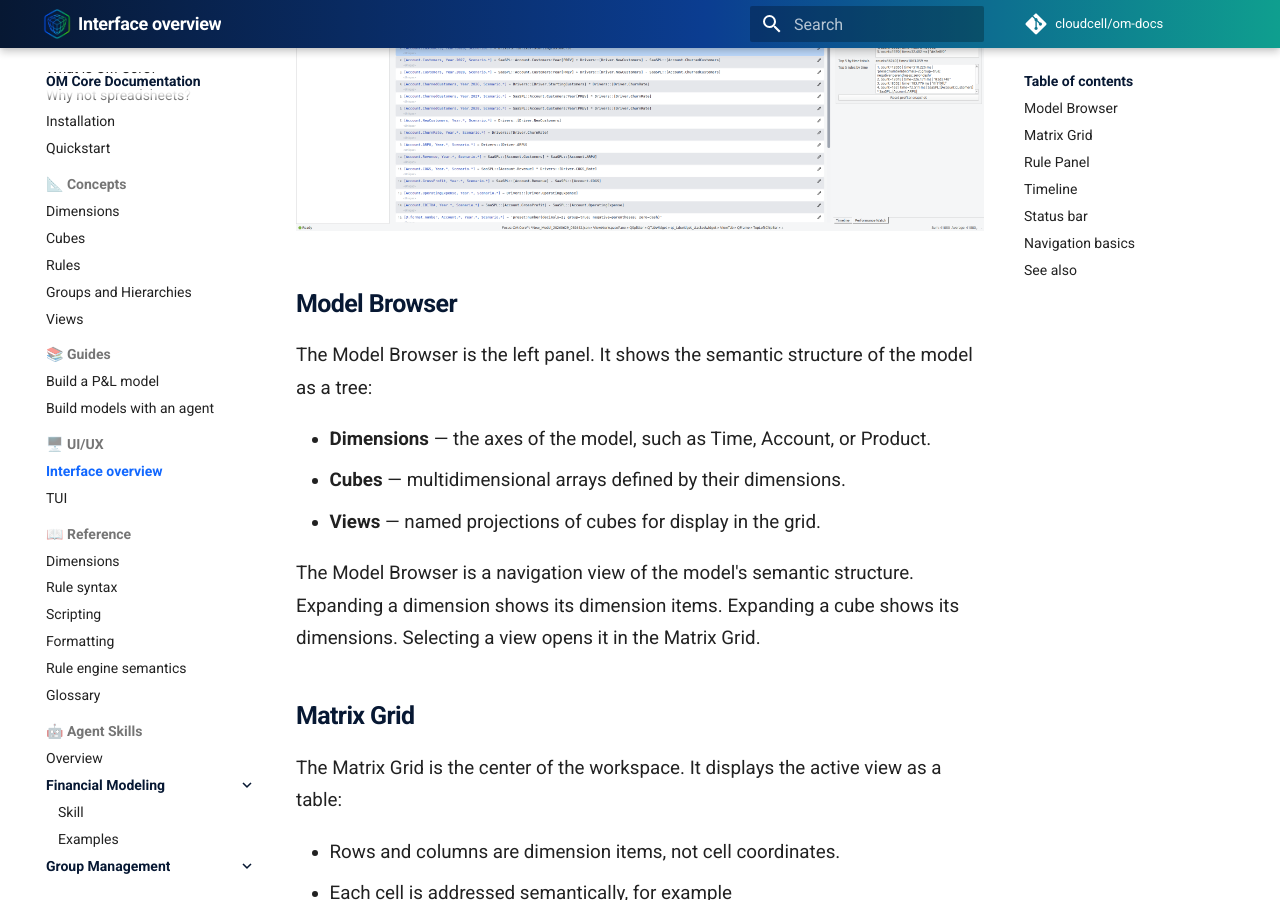
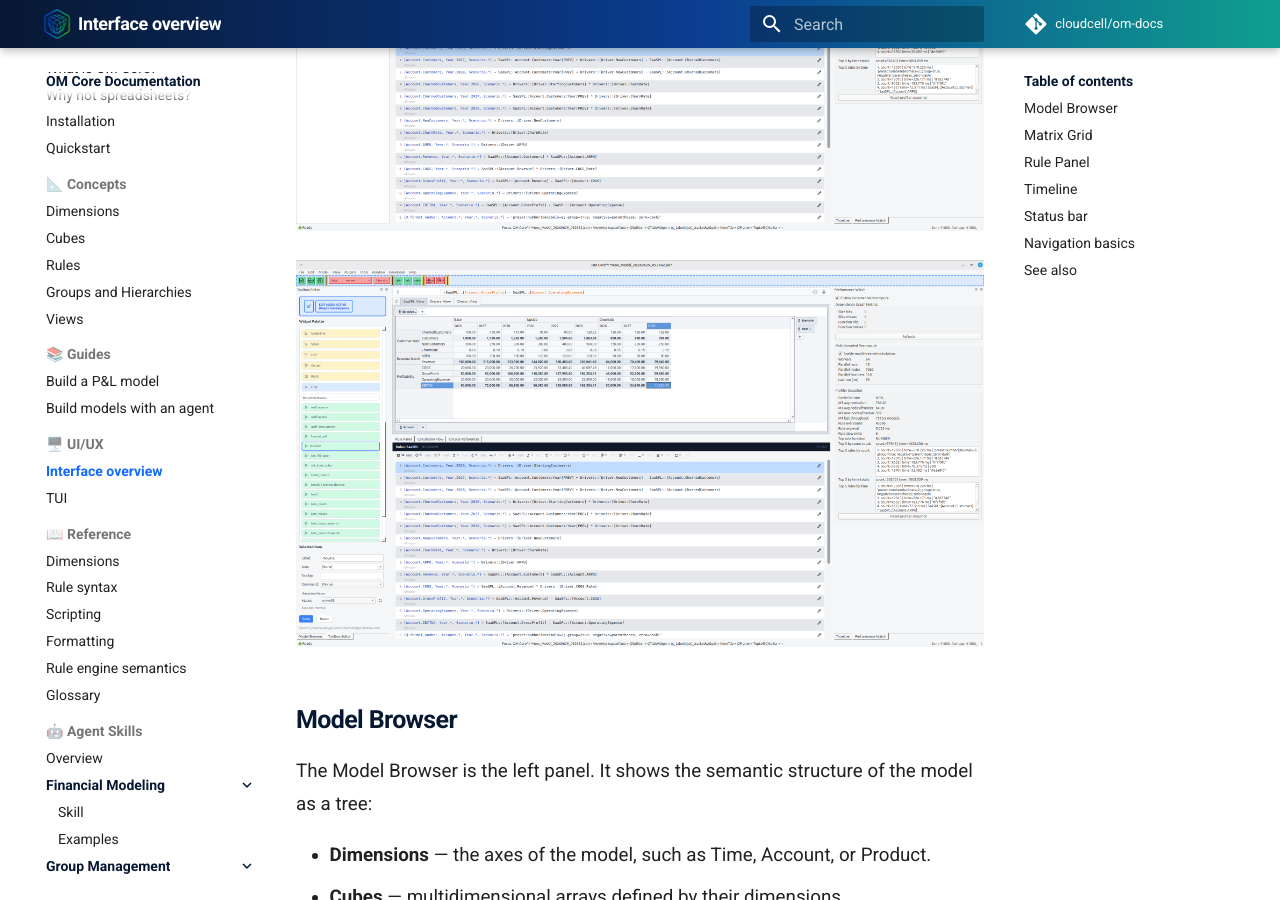
Before and after one commit to cloudcell/om-docs, an MkDocs documentation site: the page built from docs/ui-ux/interface.md, in a window 1280 px wide and 900 px high, scrolled down 827 px. Built offline with MkDocs 1.6.1 and Material for MkDocs 9.7.7, drawn with Linux system fonts in a browser that asks for light colours; comment, search, counter and statistics services are not loaded.

Commit message:
docs: add toolbox editor screenshot to interface guide
Add om-core-toolbox-macro.png screenshot showing toolbox editor interface to interface guide introduction.

```diff
--- a/docs/ui-ux/interface.md
+++ b/docs/ui-ux/interface.md
@@ -5,6 +5,9 @@ This page describes the main areas of the OM Core interface. The GUI and TUI sha
 ![OM Core interface](../assets/images/om-core-ui-full.png)
 
 ![OM Core interface alternative](../assets/images/om-core-ui-full-alt.png)
+
+![OM Core toolbox editor](../assets/images/om-core-toolbox-macro.png)
+
 
 ## Model Browser
 
```
Also changed, not shown: docs/assets/images/om-core-toolbox-macro.png (added).
